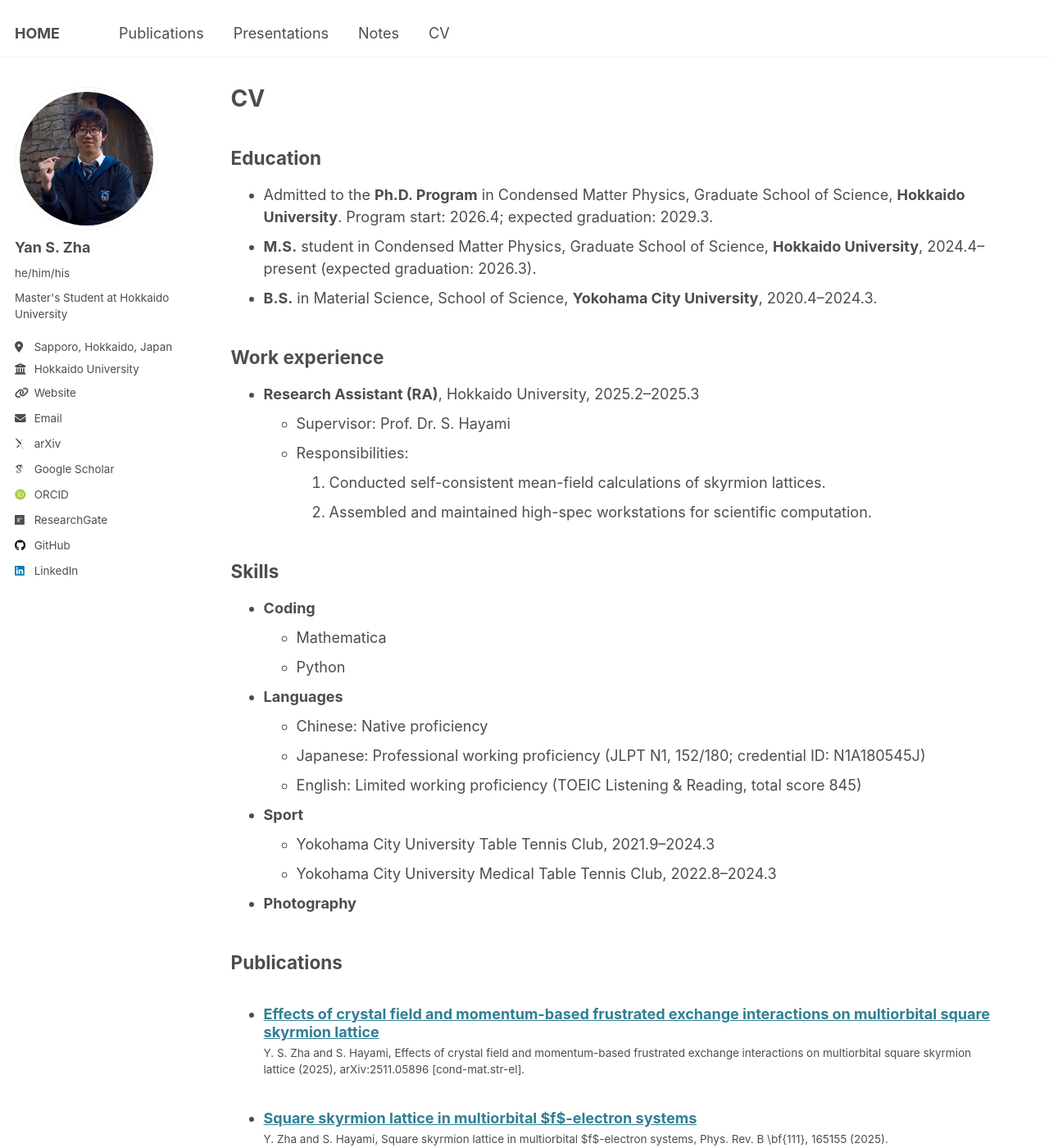
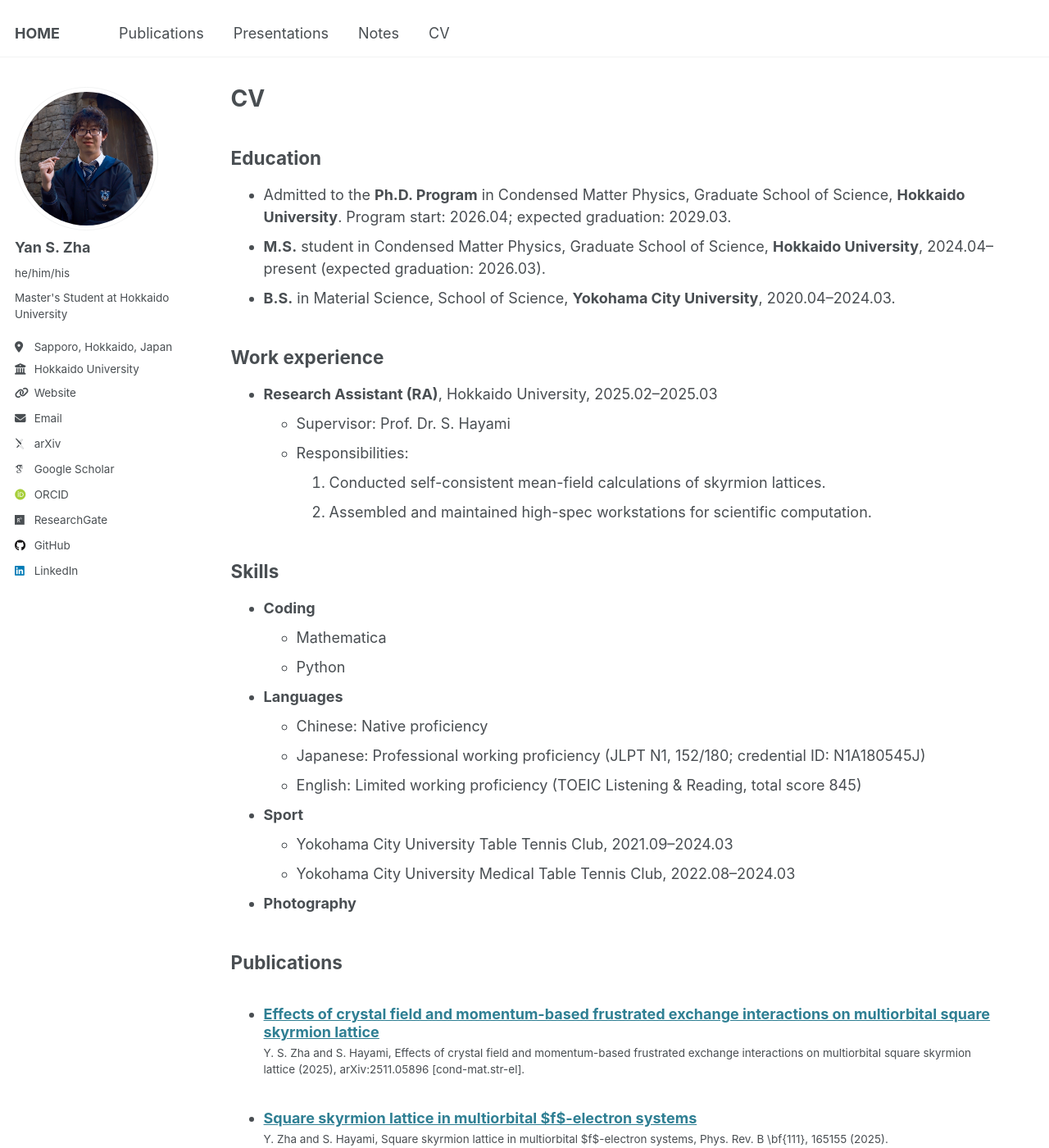
Before and after one commit to yzhacn/yzhacn.github.io, a Jekyll site: the page built from _pages/cv.md, in a window 1280 px wide and 1400 px high. Shown: the whole window at 82% size. Built offline with Jekyll 4.4.1, drawn with Linux system fonts in a browser that asks for light colours; some web fonts are replaced; some of the changed text lies outside the part shown.

Commit message:
Update cv.md

```diff
--- a/_pages/cv.md
+++ b/_pages/cv.md
@@ -11,14 +11,14 @@ redirect_from:
 
 ## Education
 
-* Admitted to the **Ph.D. Program** in Condensed Matter Physics, Graduate School of Science, **Hokkaido University**. Program start: 2026.4; expected graduation: 2029.3.
-* **M.S.** student in Condensed Matter Physics, Graduate School of Science, **Hokkaido University**, 2024.4--present (expected graduation: 2026.3).
-* **B.S.** in Material Science, School of Science, **Yokohama City University**, 2020.4--2024.3.
+* Admitted to the **Ph.D. Program** in Condensed Matter Physics, Graduate School of Science, **Hokkaido University**. Program start: 2026.04; expected graduation: 2029.03.
+* **M.S.** student in Condensed Matter Physics, Graduate School of Science, **Hokkaido University**, 2024.04--present (expected graduation: 2026.03).
+* **B.S.** in Material Science, School of Science, **Yokohama City University**, 2020.04--2024.03.
 
 
 ## Work experience
 
-* **Research Assistant (RA)**, Hokkaido University, 2025.2–2025.3
+* **Research Assistant (RA)**, Hokkaido University, 2025.02–2025.03
   * Supervisor: Prof. Dr. S. Hayami
   * Responsibilities:
     1. Conducted self-consistent mean-field calculations of skyrmion lattices.
@@ -34,8 +34,8 @@ redirect_from:
   * Japanese: Professional working proficiency (JLPT N1, 152/180; credential ID: N1A180545J)
   * English: Limited working proficiency (TOEIC Listening & Reading, total score 845)
 * **Sport**
-  * Yokohama City University Table Tennis Club, 2021.9--2024.3
-  * Yokohama City University Medical Table Tennis Club, 2022.8--2024.3
+  * Yokohama City University Table Tennis Club, 2021.09--2024.03
+  * Yokohama City University Medical Table Tennis Club, 2022.08--2024.03
 * **Photography**
 
 ## Publications
```
Also changed, not shown: other parts of _pages/cv.md (+0 -3 lines).
